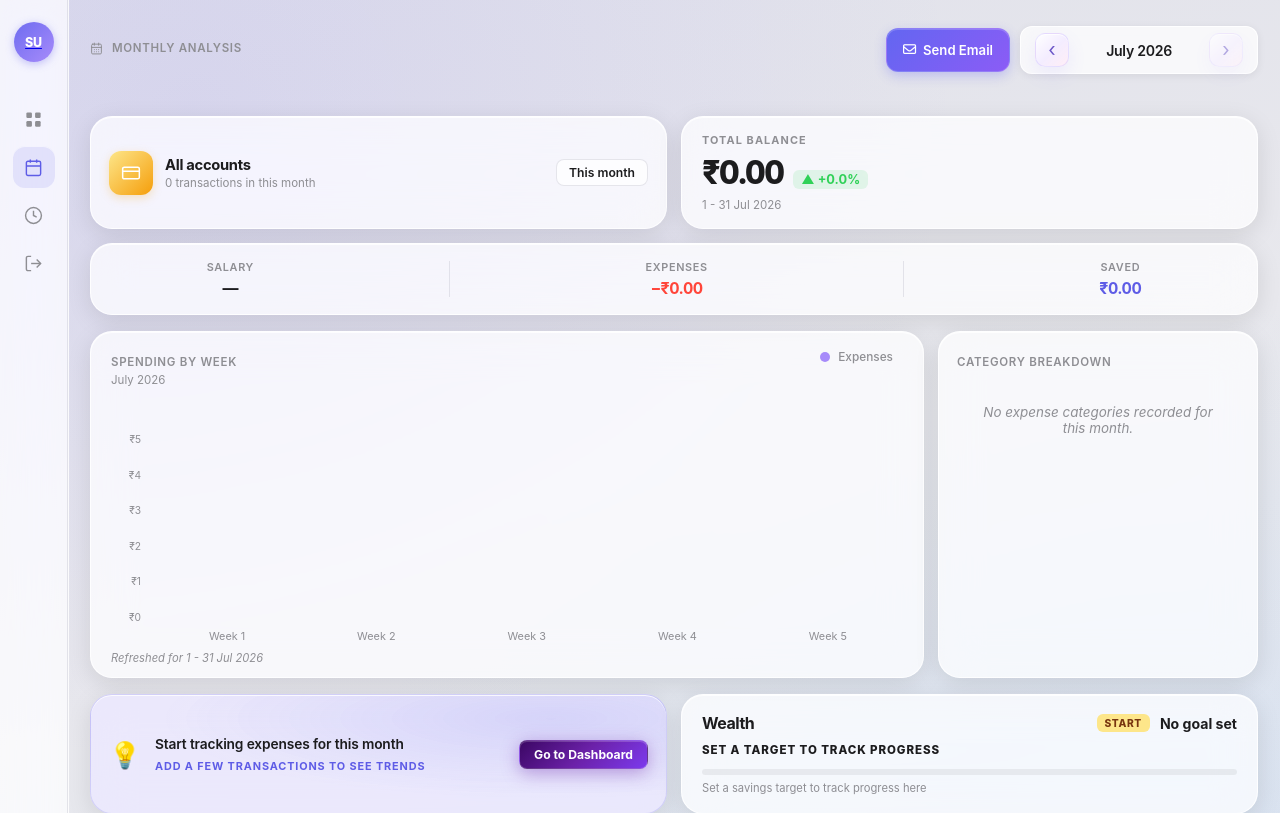
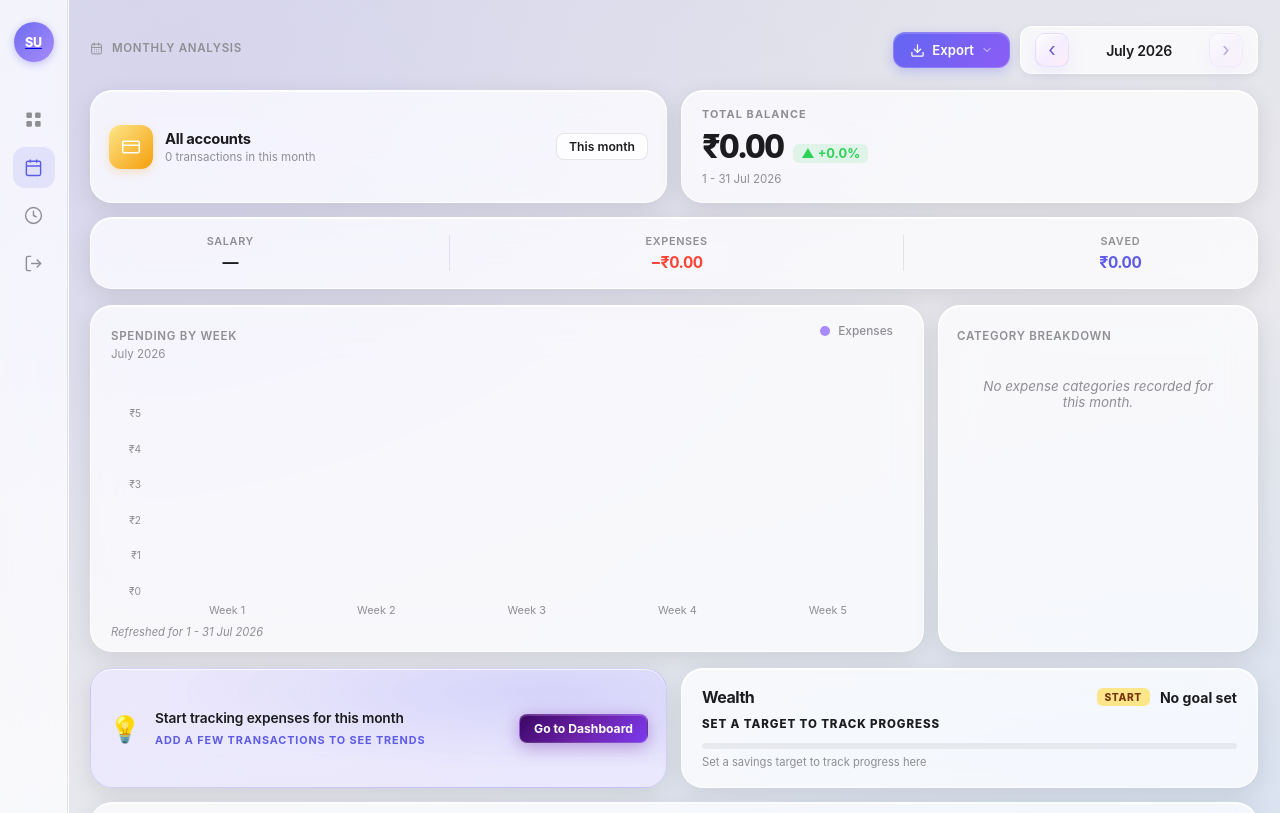
Before and after one commit to Manixhor/spendwise, a Django app: page /monthly/ in a window 1280 px wide. Shown: the top 813 px of the page. Run offline with Django 5.2, Linux system fonts and the light colour scheme; the visitor is signed in with stand-in values (Sample User, id 1); data comes from the database, SQL or seed files in the repository; data that the repository does not hold is empty.

Commit message:
updated CSV formarts

```diff
--- a/login/urls.py
+++ b/login/urls.py
@@ -11,6 +11,8 @@ from .views import (
     savings,
     profile_view,
     api_email_monthly_analysis,
+    api_export_monthly_pdf,
+    api_export_monthly_csv,
     api_add_transaction,
     api_delete_transaction,
     api_update_transaction,
@@ -43,6 +45,8 @@ urlpatterns = [
         api_email_monthly_analysis,
         name="api_email_monthly_analysis",
     ),
+    path("monthly/export/pdf/", api_export_monthly_pdf, name="api_export_monthly_pdf"),
+    path("monthly/export/csv/", api_export_monthly_csv, name="api_export_monthly_csv"),
     path("savings/", savings, name="savings"),
     path("profile/", profile_view, name="profile"),
     # Transaction APIs
--- a/login/views.py
+++ b/login/views.py
@@ -2072,6 +2072,7 @@ def api_email_monthly_analysis(request: HttpRequest) -> JsonResponse:
 
 
 # ── API: Export Monthly Report ─────────────────────────────
+import csv
 import io
 from django.http import HttpResponse
 from django.db.models import Sum
@@ -2223,6 +2224,57 @@ def api_export_monthly_xlsx(request: HttpRequest) -> HttpResponse:
     return response
 
 
+@login_required(login_url="/login/")
+def api_export_monthly_csv(request: HttpRequest) -> HttpResponse:
+    month_param = request.GET.get("month")
+    month_date = _parse_month_param(month_param)
+
+    start_date = month_date.replace(day=1)
+    if month_date.month == 12:
+        end_date = month_date.replace(
+            year=month_date.year + 1, month=1, day=1
+        ) - timedelta(days=1)
+    else:
+        end_date = month_date.replace(month=month_date.month + 1, day=1) - timedelta(
+            days=1
+        )
+
+    transactions = Transaction.objects.filter(
+        user=request.user, date__gte=start_date, date__lte=end_date
+    ).order_by("-date")
+
+    total_income = sum(t.amount for t in transactions.filter(txn_type="income"))
+    total_expense = sum(t.amount for t in transactions.filter(txn_type="expense"))
+
+    buffer = io.StringIO()
+    writer = csv.writer(buffer)
+
+    writer.writerow([f"Monthly Analysis Report - {month_date.strftime('%B %Y')}"])
+    writer.writerow([])
+    writer.writerow(["Summary"])
+    writer.writerow(["Total Income", float(total_income)])
+    writer.writerow(["Total Expenses", float(total_expense)])
+    writer.writerow(["Net Savings", float(total_income - total_expense)])
+    writer.writerow([])
+    writer.writerow(["Date", "Type", "Category", "Description", "Amount"])
+
+    for t in transactions:
+        sign = "+" if t.txn_type == "income" else "-"
+        writer.writerow([
+            t.date.strftime("%Y-%m-%d"),
+            t.txn_type,
+            t.category,
+            t.title,
+            f"{sign}{float(t.amount):,.2f}",
+        ])
+
+    response = HttpResponse(buffer.getvalue(), content_type="text/csv")
+    response["Content-Disposition"] = (
+        f"attachment; filename=Monthly_Analysis_{month_date.strftime('%Y-%m')}.csv"
+    )
+    return response
+
+
 # ── API: Add Transaction ──────────────────────────────────
 @login_required(login_url="/login/")
 @require_POST
--- a/static/login/monthly.css
+++ b/static/login/monthly.css
@@ -116,27 +116,6 @@
 }
 
 .download-option:hover svg { opacity: 1; }
-
-.ma-email-btn {
-  min-height: 44px;
-}
-
-.ma-email-status {
-  min-height: 18px;
-  margin: -8px 0 0;
-  padding: 0 2px;
-  font-size: 0.78rem;
-  font-weight: 600;
-  color: var(--muted);
-}
-
-.ma-email-status.success {
-  color: #15803d;
-}
-
-.ma-email-status.error {
-  color: #dc2626;
-}
 
 body[data-theme="dark"] .download-btn {
   background: linear-gradient(135deg, #4f46e5 0%, #7c3aed 100%);
@@ -785,7 +764,6 @@ body[data-theme="dark"] .ma-reminder-btn:hover {
 
   .month-selector { padding: 4px 8px; }
   .month-label    { font-size: 0.80rem; min-width: 90px; }
-  .ma-email-btn   { width: 100%; justify-content: center; }
 
   .ma-reminder-card { flex-direction: column; align-items: flex-start; gap: 10px; }
   .ma-reminder-btn  { width: 100%; text-align: center; }
--- a/templates/login/monthly.html
+++ b/templates/login/monthly.html
@@ -32,10 +32,40 @@
         </p>
       </div>
       <div class="header-actions">
-        <button type="button" class="download-btn ma-email-btn" id="emailAnalysisBtn">
-          <i class="fa-regular fa-envelope" aria-hidden="true"></i>
-          <span>Send Email</span>
-        </button>
+        <div class="download-dropdown">
+          <button type="button" class="download-btn" id="exportBtn" aria-haspopup="true" aria-expanded="false">
+            <svg viewBox="0 0 24 24" fill="none" stroke="currentColor" stroke-width="2" stroke-linecap="round" stroke-linejoin="round" width="15" height="15">
+              <path d="M21 15v4a2 2 0 0 1-2 2H5a2 2 0 0 1-2-2v-4"/>
+              <polyline points="7 10 12 15 17 10"/>
+              <line x1="12" y1="15" x2="12" y2="3"/>
+            </svg>
+            Export
+            <svg class="download-chevron" viewBox="0 0 24 24" fill="none" stroke="currentColor" stroke-width="2" stroke-linecap="round" stroke-linejoin="round" width="12" height="12">
+              <polyline points="6 9 12 15 18 9"/>
+            </svg>
+          </button>
+          <div class="download-menu" id="exportMenu" role="menu">
+            <button class="download-option" role="menuitem" data-export="pdf">
+              <svg viewBox="0 0 24 24" fill="none" stroke="currentColor" stroke-width="2" stroke-linecap="round" stroke-linejoin="round" width="16" height="16">
+                <path d="M14 2H6a2 2 0 0 0-2 2v16a2 2 0 0 0 2 2h12a2 2 0 0 0 2-2V8z"/>
+                <polyline points="14 2 14 8 20 8"/>
+                <line x1="16" y1="13" x2="8" y2="13"/>
+                <line x1="16" y1="17" x2="8" y2="17"/>
+              </svg>
+              Export as PDF
+            </button>
+            <button class="download-option" role="menuitem" data-export="csv">
+              <svg viewBox="0 0 24 24" fill="none" stroke="currentColor" stroke-width="2" stroke-linecap="round" stroke-linejoin="round" width="16" height="16">
+                <path d="M14 2H6a2 2 0 0 0-2 2v16a2 2 0 0 0 2 2h12a2 2 0 0 0 2-2V8z"/>
+                <polyline points="14 2 14 8 20 8"/>
+                <line x1="16" y1="13" x2="8" y2="13"/>
+                <line x1="16" y1="17" x2="8" y2="17"/>
+                <polyline points="10 9 9 9 8 9"/>
+              </svg>
+              Export as CSV
+            </button>
+          </div>
+        </div>
         <div class="month-selector">
           <a class="month-btn" href="?month={{ prev_month_param }}" aria-label="Previous month">&#8249;</a>
           <span class="month-label" id="monthLabel">{{ selected_month_label }}</span>
@@ -47,8 +77,6 @@
         </div>
       </div>
     </header>
-    <p class="ma-email-status" id="emailAnalysisStatus" role="status" aria-live="polite"></p>
-
     <!-- Account + Balance row -->
     <div class="ma-top-row">
 
@@ -309,40 +337,33 @@ const CSRF = '{{ csrf_token }}';
 const SELECTED_MONTH = '{{ selected_month_param }}';
 
 (function() {
-  const btn = document.getElementById('emailAnalysisBtn');
-  const status = document.getElementById('emailAnalysisStatus');
-  if (!btn || !status) return;
+  const exportBtn = document.getElementById('exportBtn');
+  const exportMenu = document.getElementById('exportMenu');
 
-  btn.addEventListener('click', async () => {
-    const original = btn.innerHTML;
-    btn.disabled = true;
-    btn.innerHTML = '<i class="fa-solid fa-spinner fa-spin" aria-hidden="true"></i><span>Sending</span>';
-    status.textContent = '';
-    status.className = 'ma-email-status';
+  if (exportBtn && exportMenu) {
+    exportBtn.addEventListener('click', (e) => {
+      e.stopPropagation();
+      const isOpen = exportMenu.classList.toggle('show');
+      exportBtn.setAttribute('aria-expanded', isOpen);
+    });
 
-    try {
-      const res = await fetch(`/monthly/email/?month=${encodeURIComponent(SELECTED_MONTH)}`, {
-        method: 'POST',
-        headers: {
-          'X-CSRFToken': CSRF,
-          'Content-Type': 'application/json',
-        },
-        body: '{}',
-      });
-      const data = await res.json();
-      if (!res.ok || !data.success) {
-        throw new Error(data.error || 'Unable to send monthly analysis right now.');
-      }
-      status.textContent = data.message || 'Monthly analysis sent.';
-      status.classList.add('success');
-    } catch (err) {
-      status.textContent = err.message || 'Unable to send monthly analysis right now.';
-      status.classList.add('error');
-    } finally {
-      btn.disabled = false;
-      btn.innerHTML = original;
-    }
-  });
+    document.addEventListener('click', () => {
+      exportMenu.classList.remove('show');
+      exportBtn.setAttribute('aria-expanded', 'false');
+    });
+
+    exportMenu.addEventListener('click', (e) => {
+      const option = e.target.closest('[data-export]');
+      if (!option) return;
+      const format = option.dataset.export;
+      const url = format === 'pdf'
+        ? `/monthly/export/pdf/?month=${encodeURIComponent(SELECTED_MONTH)}`
+        : `/monthly/export/csv/?month=${encodeURIComponent(SELECTED_MONTH)}`;
+      window.open(url, '_blank');
+      exportMenu.classList.remove('show');
+      exportBtn.setAttribute('aria-expanded', 'false');
+    });
+  }
 })();
 </script>
 </body>
```
